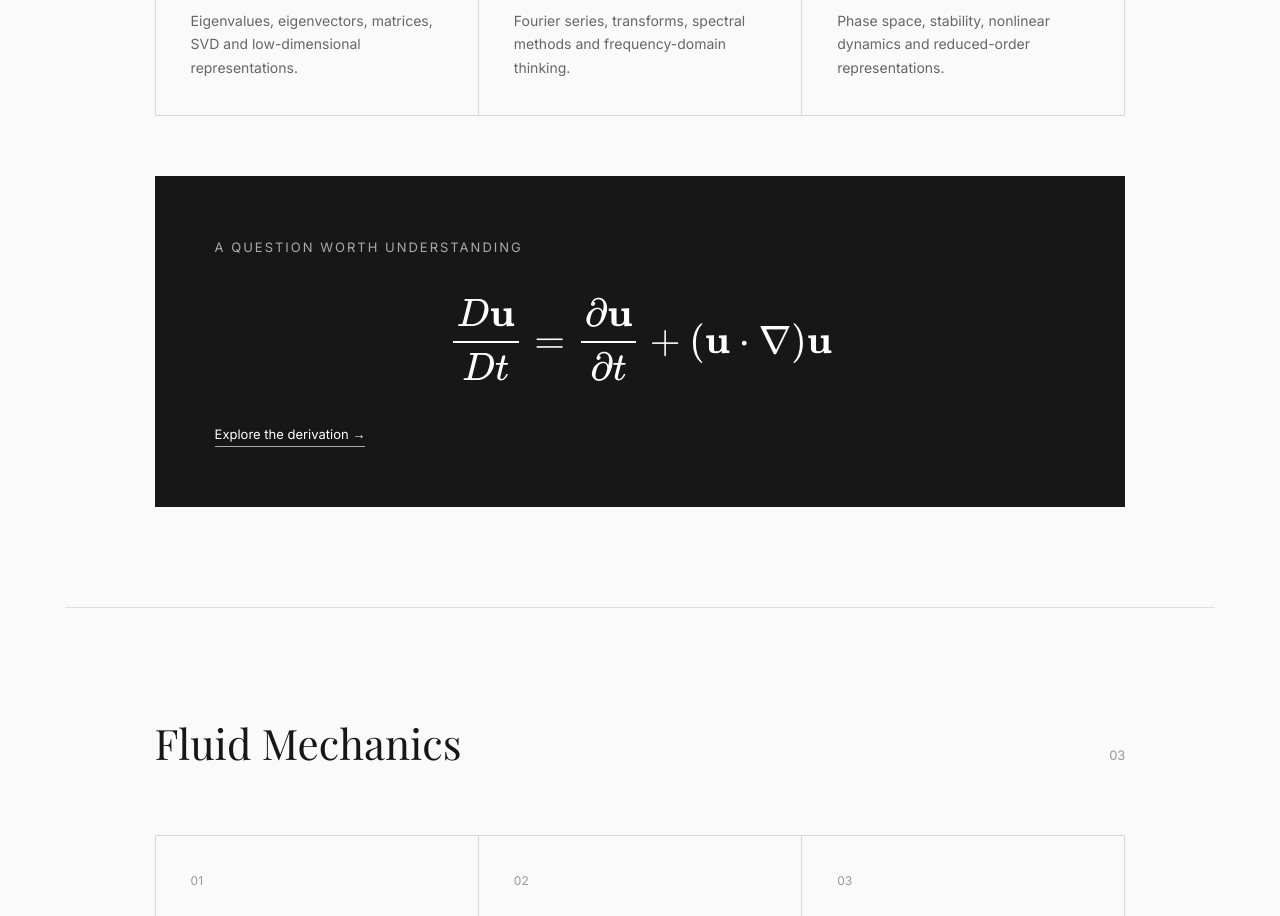
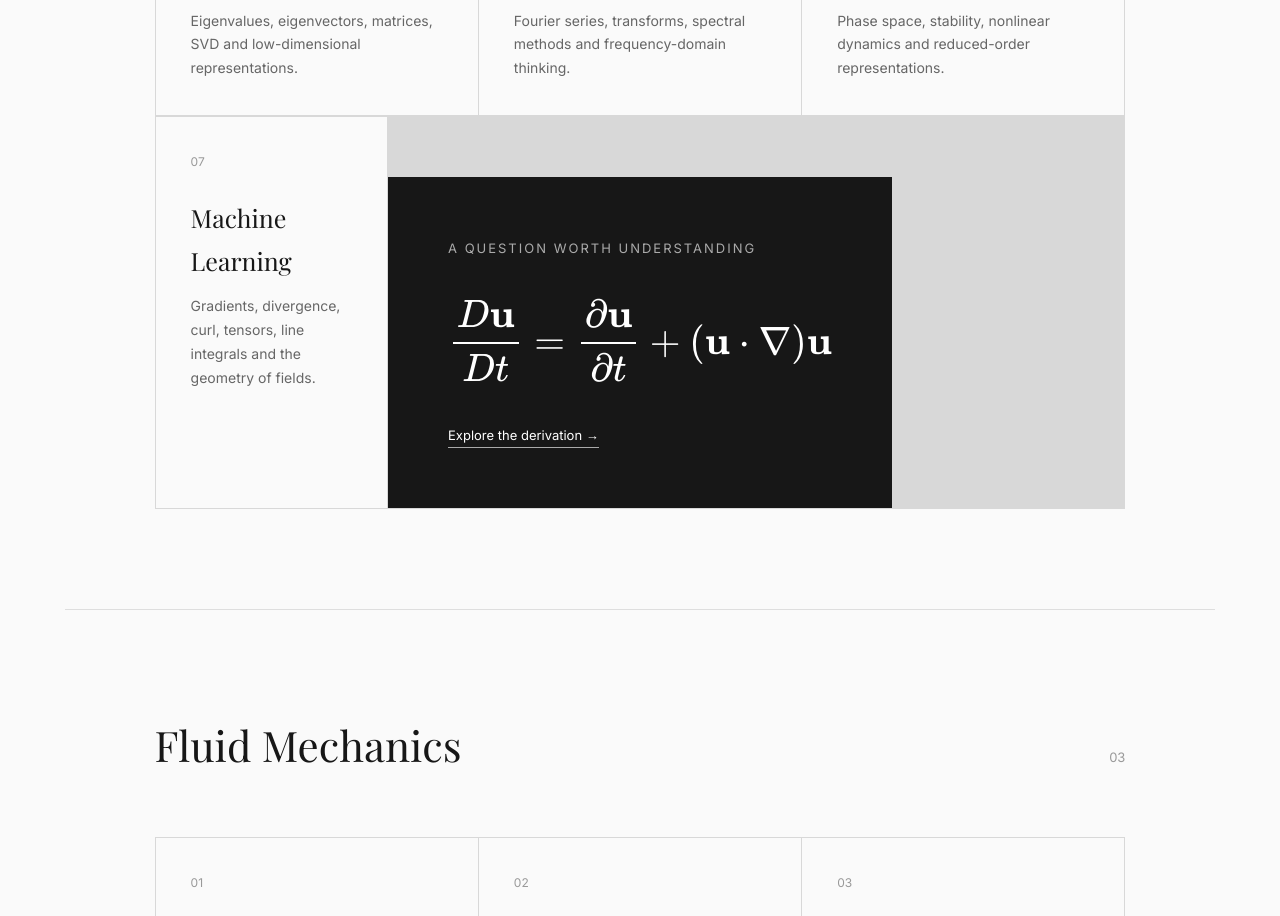
Before and after one commit to hraj-g63/hraj-g63.github.io, a plain HTML site: page index.html in a window 1280 px wide. Shown: the part 1980-2896 px from the top of the page. Drawn offline with nearby package versions, Linux system fonts and the light colour scheme.

Commit message:
Update index.html

```diff
--- a/index.html
+++ b/index.html
@@ -969,7 +969,25 @@
         </div>
 
     </div>
-
+ <div class="topic-grid">
+
+
+        <div class="topic">
+
+            <div class="topic-number">
+                07
+            </div>
+
+            <h3>
+                Machine Learning
+            </h3>
+
+            <p>
+                Gradients, divergence, curl, tensors,
+                line integrals and the geometry of fields.
+            </p>
+
+        </div>
 
     <!-- FEATURE EQUATION -->
 
```
